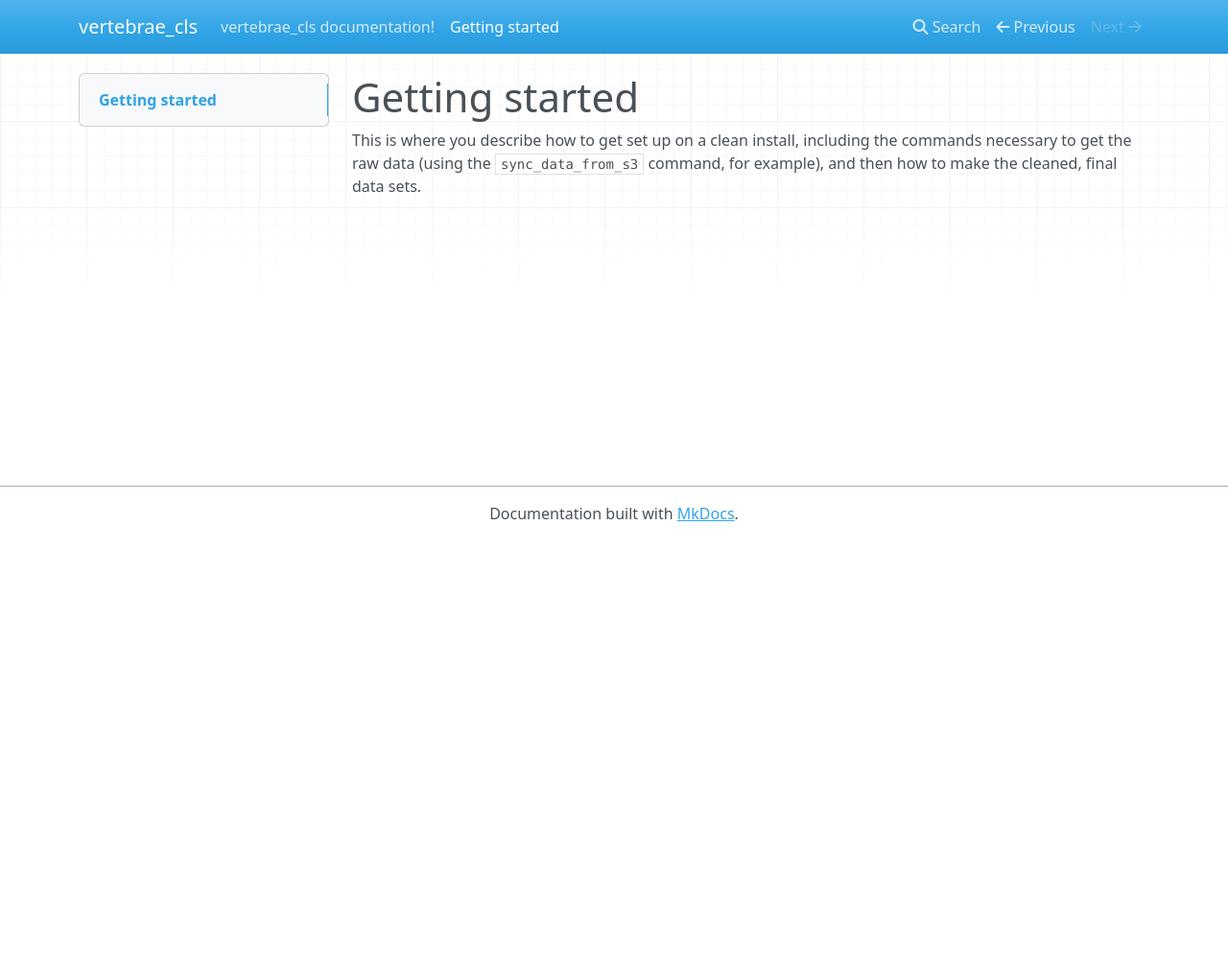
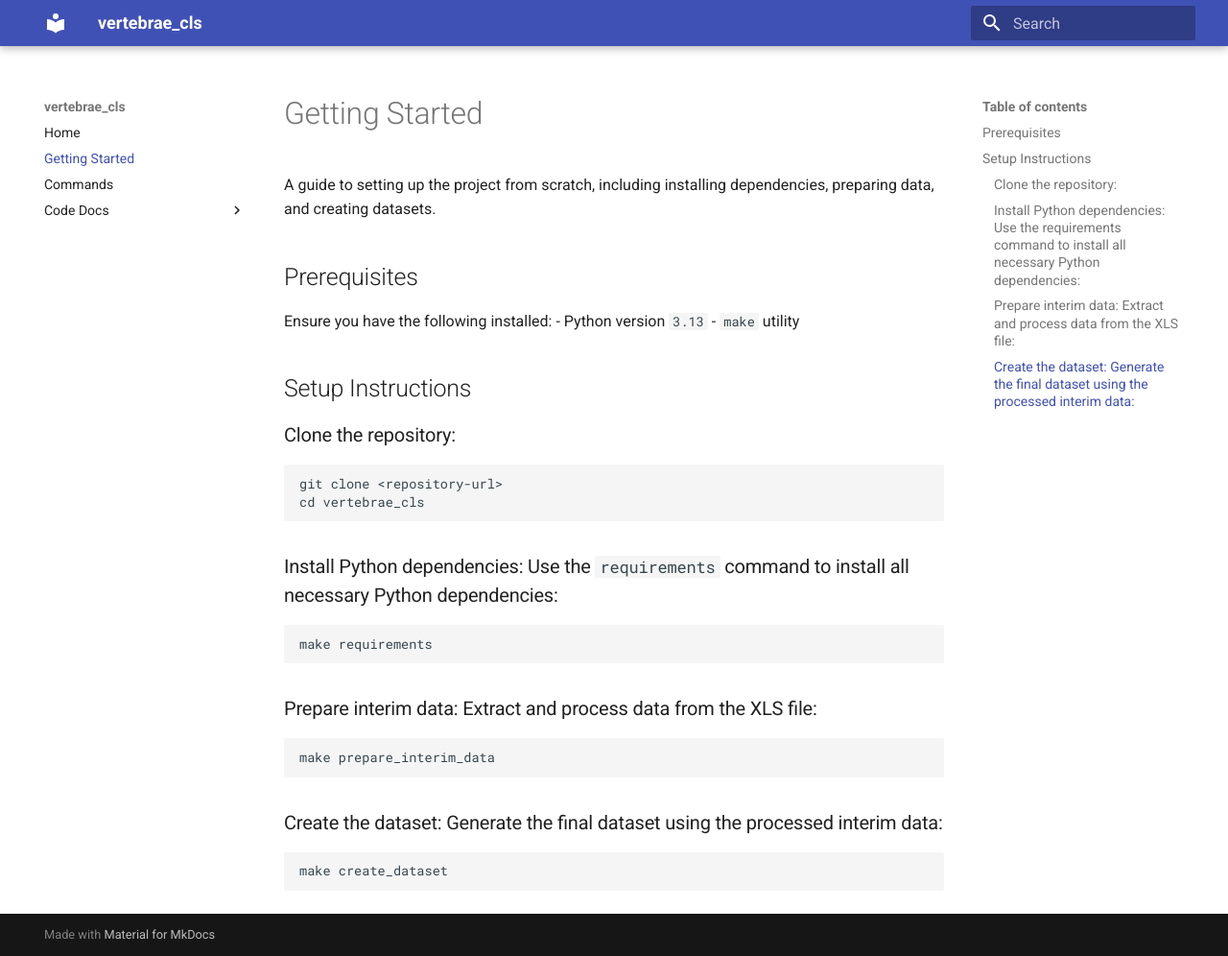
Before and after one commit to Matthev00/vertabrae_cls, an MkDocs documentation site: the page built from docs/docs/getting-started.md, in a window 1280 px wide and 996 px high. Shown: the whole window at 96% size. Built offline with MkDocs 1.6.1 and Material for MkDocs 9.7.7, drawn with Linux system fonts in a browser that asks for light colours; nearby versions of some CDN libraries.

Commit message:
feat: update documentation and Makefile for improved data preparation and project setup related #13

````diff
--- /dev/null
+++ b/docs/docs/commands.md
@@ -0,0 +1,54 @@
+# Commands
+
+This document provides an overview of the available `make` commands for the project. These commands simplify common tasks such as installing dependencies, preparing data, and managing the codebase.
+
+## Available Commands
+
+### 1. Install Python Dependencies
+Installs all required Python dependencies for the project.
+
+```bash
+make requirements
+```
+
+### 2. Delete Compiled Python Files
+Removes all compiled Python files (*.pyc, *.pyo) and `__pycache__` directories.
+
+```bash
+make clean
+```
+
+### 3. Lint the Code
+Checks the code for style issues using `flake8`, `isort`, and `black`. Use this command to ensure the code adheres to the project's style guidelines.
+
+```bash
+make lint
+```
+
+### 4. Format the Code
+Formats the source code using `black` according to the configuration in `pyproject.toml`.
+
+```bash
+make format
+```
+
+### 5. Prepare Interim Data
+Processes the raw XLS data and prepares interim data for further processing.
+
+```bash
+make prepare_interim_data
+```
+
+### 6. Create Dataset
+Generates the final dataset using the processed interim data.
+
+```bash
+make create_dataset
+```
+
+### 7. Display Help
+Displays a list of all available `make` commands with their descriptions.
+
+```bash
+make help
+```
--- a/docs/docs/getting-started.md
+++ b/docs/docs/getting-started.md
@@ -1,6 +1,37 @@
-Getting started
+Getting Started
 ===============
 
-This is where you describe how to get set up on a clean install, including the
-commands necessary to get the raw data (using the `sync_data_from_s3` command,
-for example), and then how to make the cleaned, final data sets.
+A guide to setting up the project from scratch, including installing dependencies, preparing data, and creating datasets.
+
+## Prerequisites
+
+Ensure you have the following installed:
+- Python version `3.13`
+- `make` utility
+
+## Setup Instructions
+
+### Clone the repository:
+
+```bash
+git clone <repository-url>
+cd vertebrae_cls
+```
+
+### Install Python dependencies: Use the `requirements` command to install all necessary Python dependencies:
+
+```bash
+make requirements
+```
+
+### Prepare interim data: Extract and process data from the XLS file:
+
+```bash
+make prepare_interim_data
+```
+
+### Create the dataset: Generate the final dataset using the processed interim data:
+
+```bash
+make create_dataset
+```
--- a/docs/mkdocs.yml
+++ b/docs/mkdocs.yml
@@ -1,4 +1,27 @@
 site_name: vertebrae_cls
-#
+theme:
+  name: "material"
+  palette:
+    primary: 'indigo'
+    accent: 'indigo'
+  font:
+    text: 'Roboto'
+    code: 'Roboto Mono'
+plugins:
+  - search
+  - mkdocstrings:
+      handlers:
+        python:
+          options:
+            docstring_style: google
+nav:
+  - Home: index.md
+  - Getting Started: getting-started.md
+  - Commands: commands.md
+  - Code Docs:
+      - Evaluation: code/evaluation.md
+      - Data preparation: code/data_preparation.md
+      - Training: code/training.md
+      - Modeling: code/modeling.md
+      - Inference: code/inference.md
 site_author: Mateusz Ostaszewski
-#
--- a/pyproject.toml
+++ b/pyproject.toml
@@ -21,7 +21,10 @@ dependencies = [
     "huggingface-hub>=0.31.1",
     "ipykernel>=6.29.5",
     "ipywidgets>=8.1.7",
+    "jupyterlab>=4.4.2",
     "matplotlib>=3.10.1",
+    "mkdocs-material>=9.6.14",
+    "mkdocstrings[python]>=0.29.1",
     "monai[all]>=1.4.0",
     "natsort>=8.4.0",
     "nibabel>=5.3.2",
````
Also changed, not shown: docs/docs/code/data_preparation.md (added, +9 -0 lines), docs/docs/index.md (+8 -4 lines), docs/docs/code/evaluation.md (added), docs/docs/code/inference.md (added), docs/docs/code/modeling.md (added), docs/docs/code/training.md (added), 2 other files.
